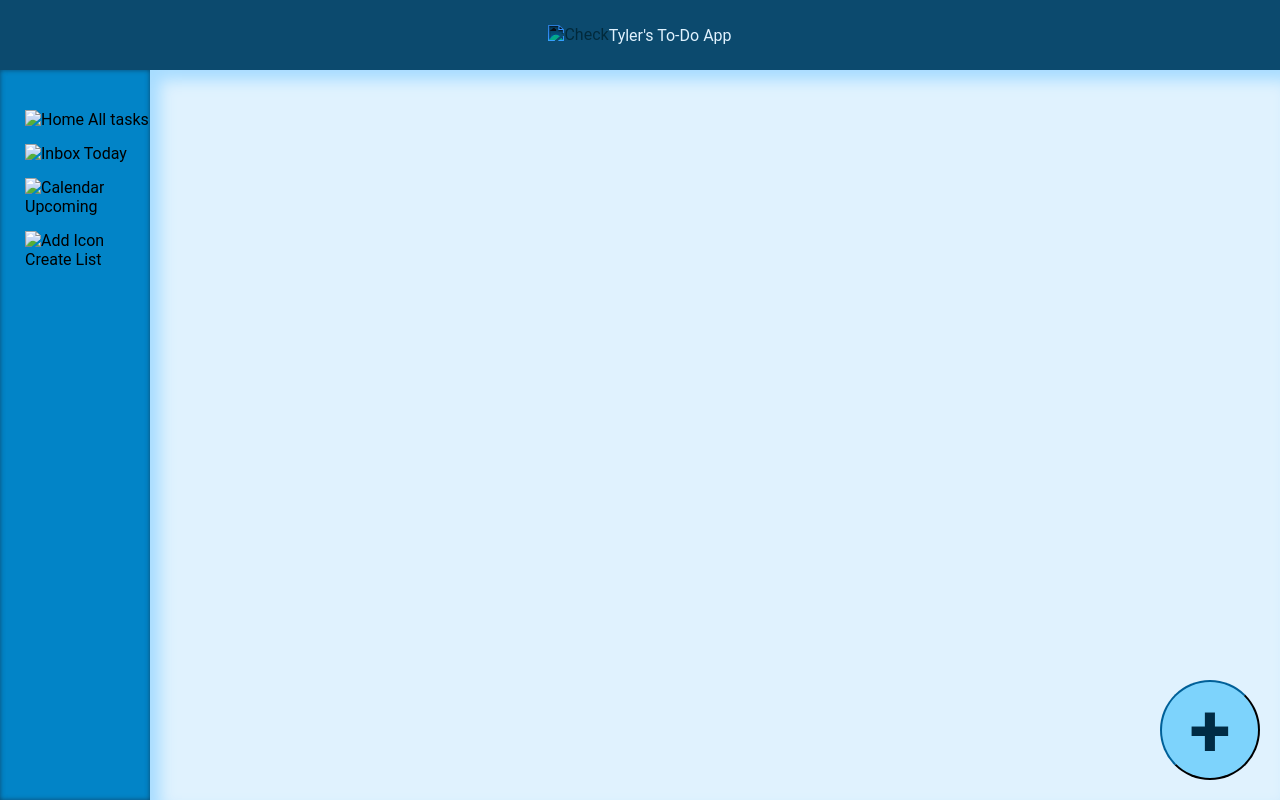
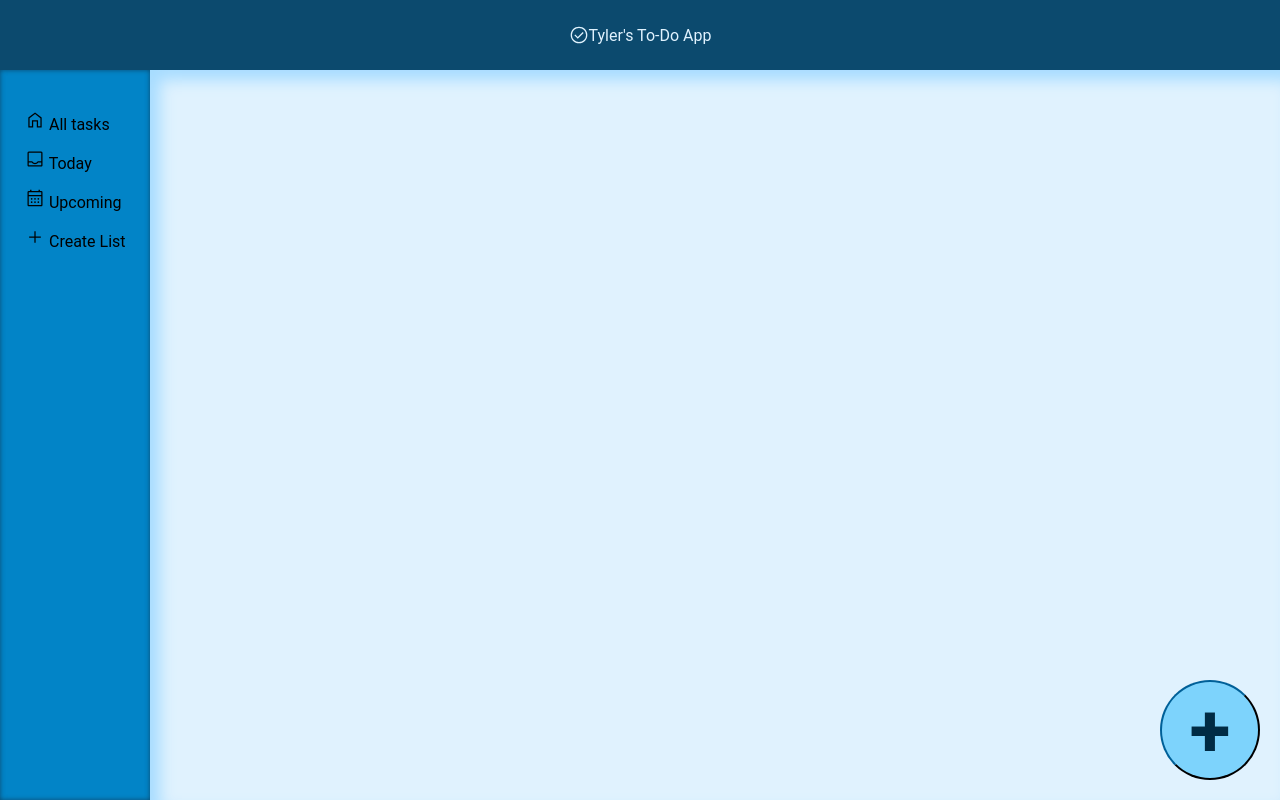
Before and after one commit to porcellotyler/to-do-list, a plain HTML site: page index.html in a window 1280 px wide. Drawn offline with Linux system fonts and the light colour scheme; the site is published under a folder, as on GitHub Pages, so addresses that start at the root find nothing.

Commit message:
Update image file paths for deployment

```diff
--- a/index.html
+++ b/index.html
@@ -10,24 +10,24 @@
 <body>
     <div class="container">
         <div id="header" class="header">
-            <img src="/img/check.svg" alt="Check"> Tyler's To-Do App
+            <img src="img/check.svg" alt="Check"> Tyler's To-Do App
         </div>
 
         <div id="sidebar" class="sidebar">
             <div id="allTasks">
-                <img src="/img/home.svg" alt="Home">
+                <img src="img/home.svg" alt="Home">
                 All tasks
             </div>
             <div id="today">
-                <img src="/img/today.svg" alt="Inbox">
+                <img src="img/today.svg" alt="Inbox">
                 Today
             </div>
             <div id="upcoming">
-                <img src="/img/upcoming.svg" alt="Calendar">
+                <img src="img/upcoming.svg" alt="Calendar">
                 Upcoming
             </div>
             <div id="createList">
-                <img src="/img/add.svg" alt="Add Icon">
+                <img src="img/add.svg" alt="Add Icon">
                 Create List
             </div>
         </div>
```
